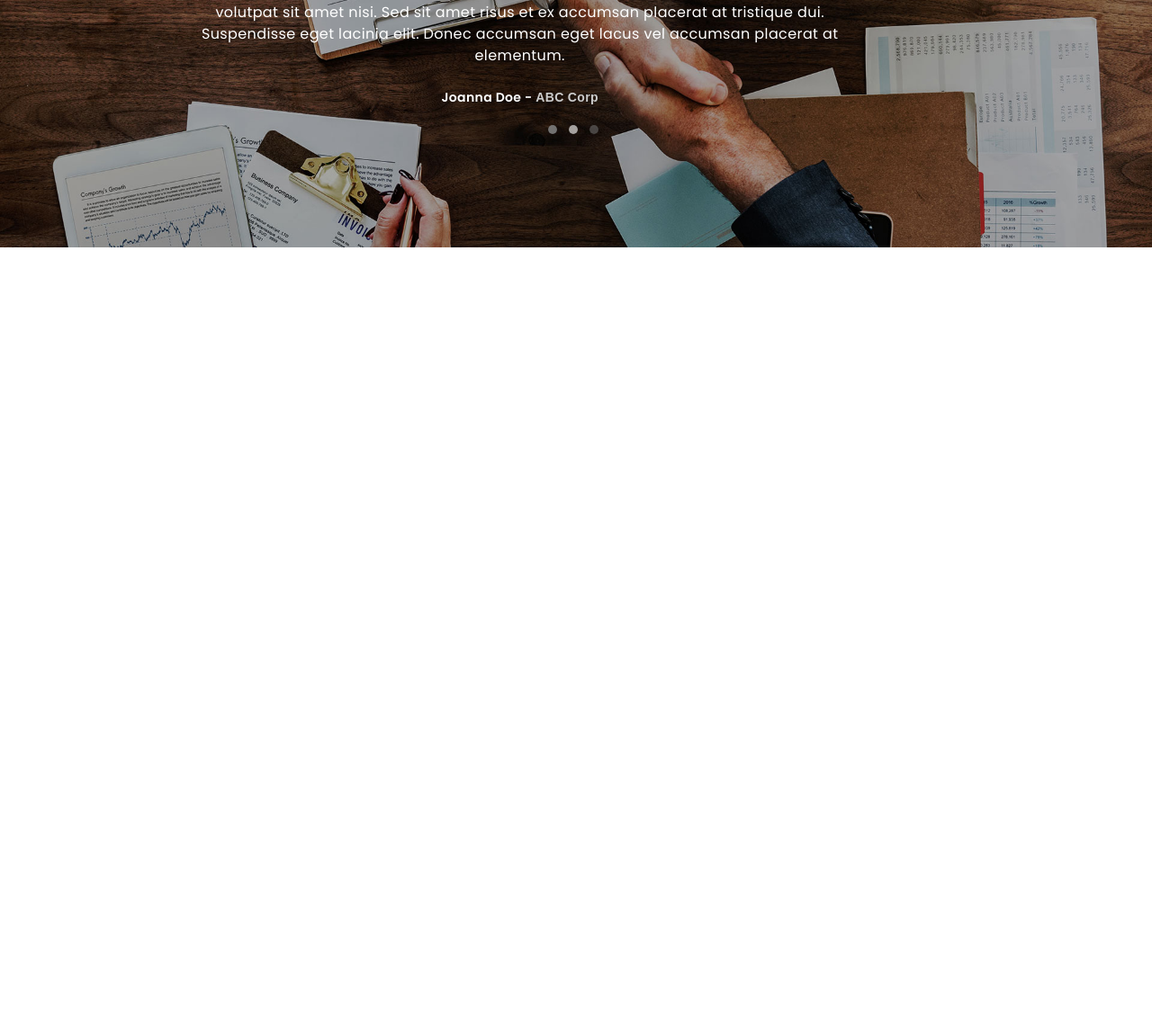
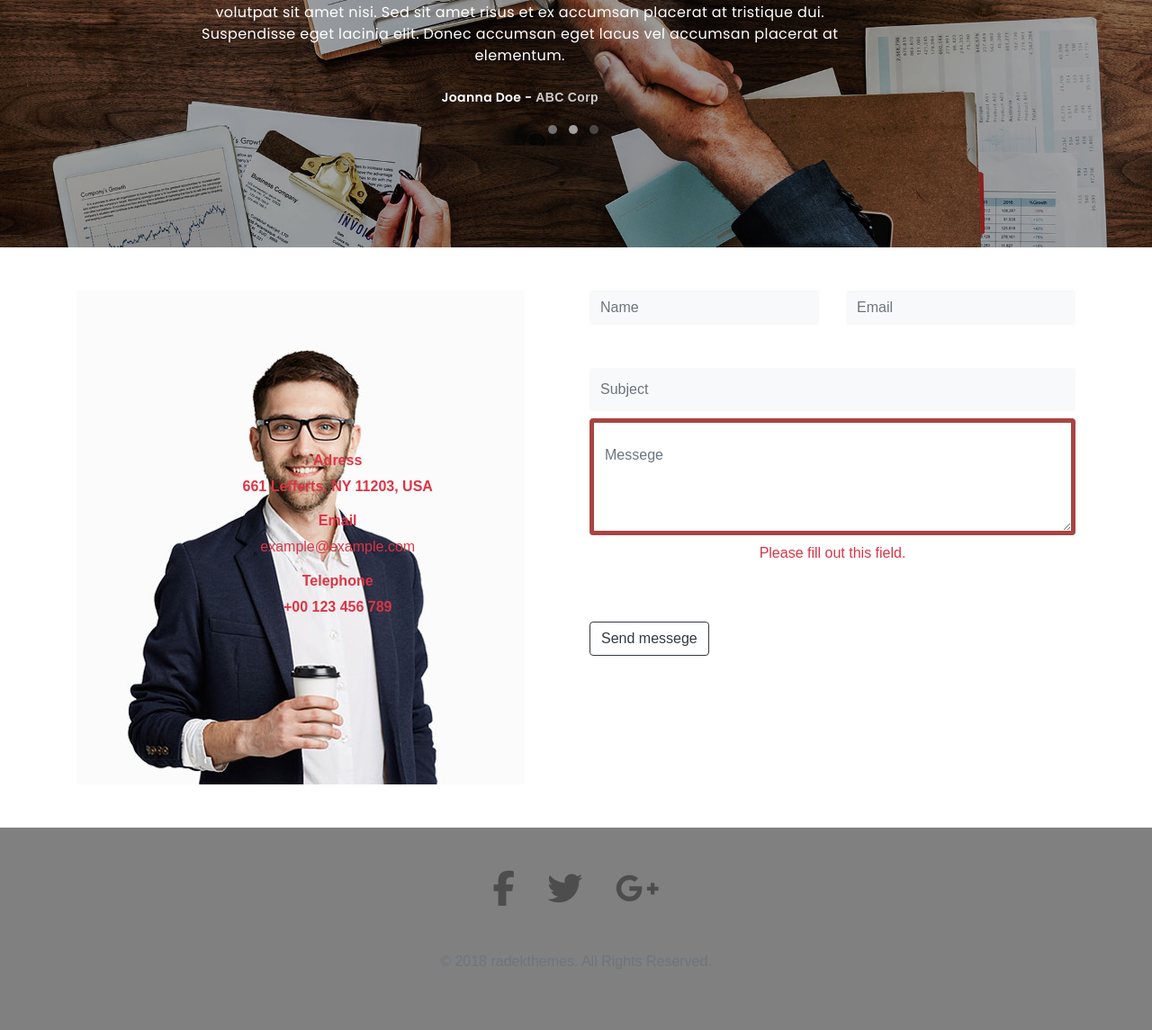
Before and after one commit to belal-tech/Route-team-1, a plain HTML site: page index.html in a window 1280 px wide. Shown: the part 5393-6538 px from the top of the page at 90% size. Before the commit the page ends 5668 px from the top, so only its background shows below. Drawn offline with Linux system fonts and the light colour scheme.

Commit message:
belal section form ..

```diff
--- a/index.html
+++ b/index.html
@@ -828,7 +828,59 @@
         </div>
       </div>
          <!----------------------------------------------------End clients--------------------------------------------------------->
+         <!----------------------------------------------------FORM--------------------------------------------------------------->
+    <div class="container part-form">
+            <div class="row">
+                <div class="col-xl-6 mt-5 col-md-12 position-relative">
+                    <img src="img/about.jpg" class="mb-5" />
+                     <div class="text-contact position-absolute text-center">
+                    <h6 class="text-danger font-weight-bolder">Adress</h6>
+                         <p class="text-danger font-weight-bold">661 Lefferts, NY 11203, USA</p>
+                        <h6 class="text-danger font-weight-bolder">Email</h6>
+                         <p class="text-danger text-danger">example@example.com</p>
+                          <h6 class="text-danger font-weight-bolder ">Telephone</h6>
+                         <p class="text-danger font-weight-bolder">+00 123 456 789</p>
+                </div>
+                </div>
 
+                <div class="col-xl-6 col-md-12">
+                    <form>
+  <div class="row">
+    <div class="col">
+      <input type="text" class="py-3 bg-light mt-5 form-control input-porder" placeholder="Name">
+
+    </div>
+    <div class="col">
+      <input type="text" class="input-porder py-3 bg-light mt-5 form-control" placeholder="Email">
+    </div>
+  </div>
+                        <input type="text" class="bg-light py-4 mt-5 form-control input-porder" id="formGroupExampleInput" placeholder="Subject">
+                        <div class="form-group">
+
+    <textarea class=" min-bord-solid py-4 mt-2 form-control" id="exampleFormControlTextarea1" rows="3" placeholder="Messege"></textarea>
+                            <p class="pt-2 text-center text-danger">Please fill out this field.
+</p>
+                            <button type="button" class="btn btn-outline-dark min-button  my-5">Send messege </button>
+  </div>
+</form>
+                </div>
+            </div>
+        </div>
+        <div class="d-flex text-secondary part8
+p-5 ">
+            <div class="container text-secondary
+">
+                <div class="row text-center ">
+                    <div class="col-xl-12 text-center">
+            <a class="iicon " href="#"><i class="fab px-3 fa-facebook-f"></i></a>
+           <a class="iicon "  href="#"><i class="fab px-3 fa-twitter"></i></a>
+           <a class="iicon "  href="#"> <i class="fab px-3 fa-google-plus-g"></i></a>
+
+            <p class="text-center mt-5">© 2018 radekthemes. All Rights Reserved.</p>
+                     </div>
+                    </div>
+            </div>
+        </div>
 
 
 
```
